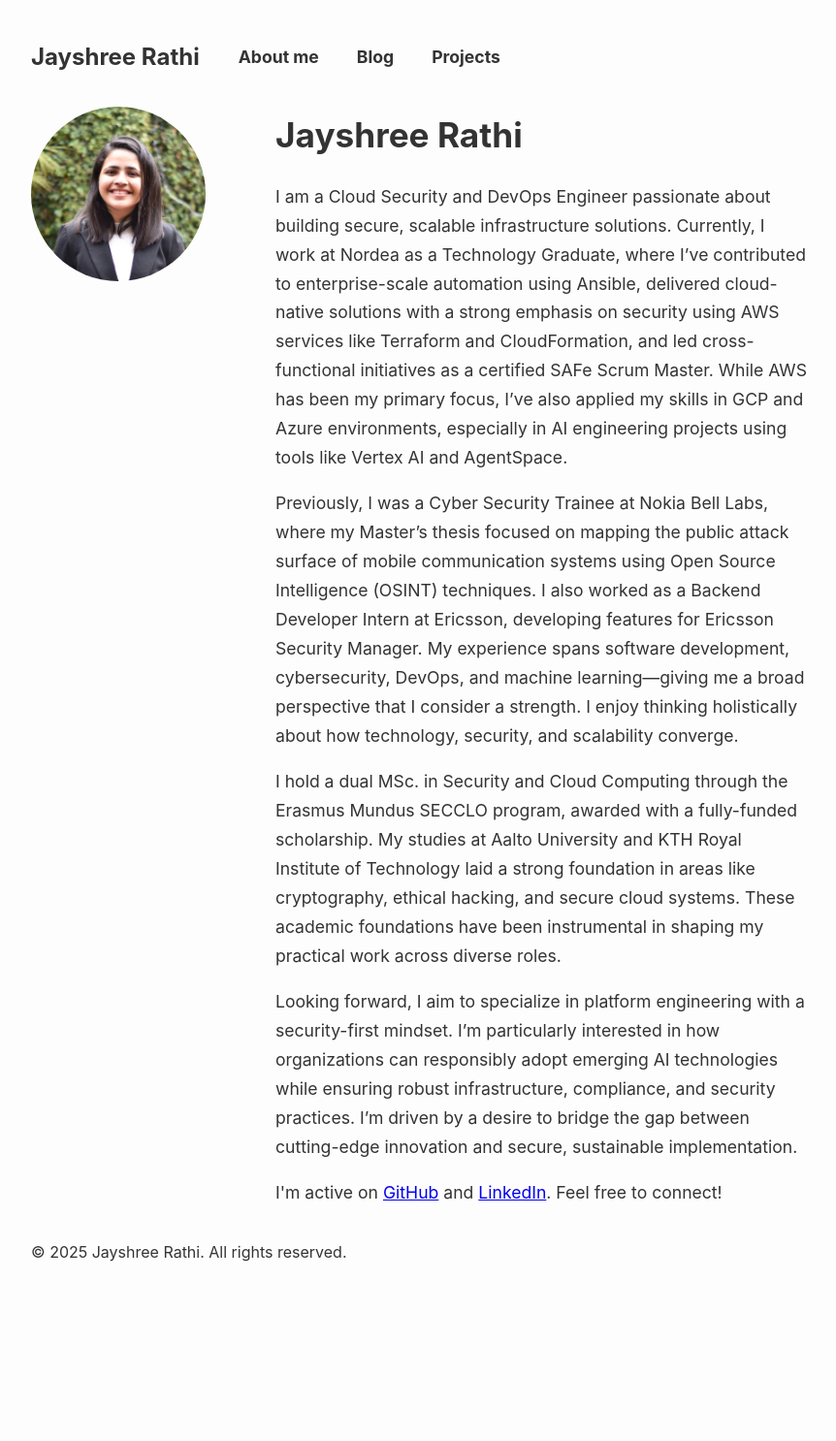
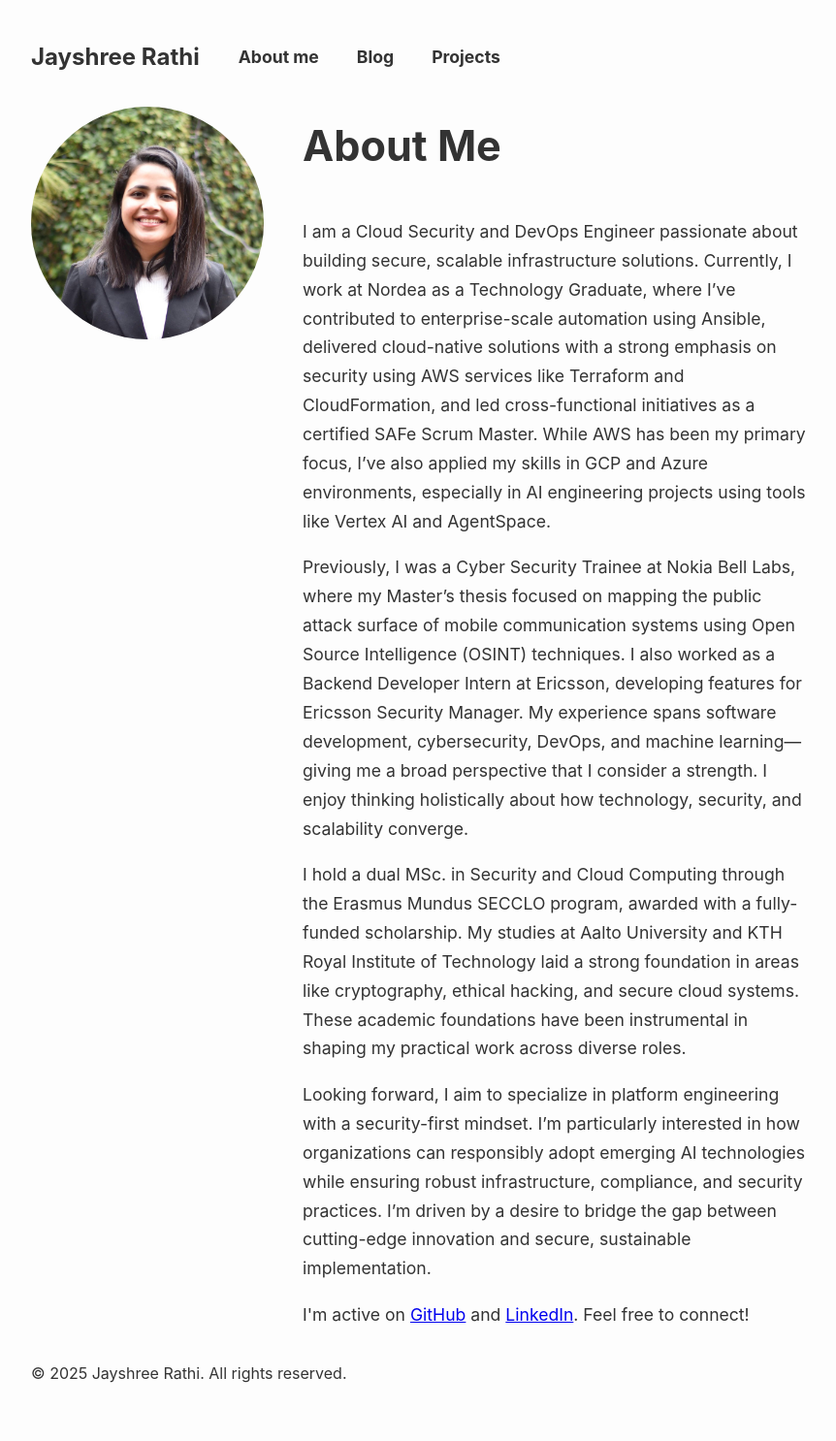
Before and after one commit to jsrathi17/jsrathi17.github.io, a Jekyll site: the page built from index.html, in a window 1280 px wide. Shown: the whole page at 97% size, without its empty margins (208-1070 px from the left). Built offline with Jekyll 4.4.1, drawn with Linux system fonts in a browser that asks for light colours; before the commit the page ends 1360 px from its top, so only the background shows below that.

Commit message:
chore: start text above

```diff
--- a/index.html
+++ b/index.html
@@ -6,15 +6,13 @@ title: About me
 <!-- Styles moved to styles.css -->
 
 <div class="home-profile">
-  <div class="profile-flex">
-    <img src="/assets/profile.jpeg" alt="Jayshree Rathi" class="profile-img" />
-    <div>
-      <div class="profile-title">Jayshree Rathi</div>
-      <p>I am a Cloud Security and DevOps Engineer passionate about building secure, scalable infrastructure solutions. Currently, I work at Nordea as a Technology Graduate, where I’ve contributed to enterprise-scale automation using Ansible, delivered cloud-native solutions with a strong emphasis on security using AWS services like Terraform and CloudFormation, and led cross-functional initiatives as a certified SAFe Scrum Master. While AWS has been my primary focus, I’ve also applied my skills in GCP and Azure environments, especially in AI engineering projects using tools like Vertex AI and AgentSpace.</p>
-      <p>Previously, I was a Cyber Security Trainee at Nokia Bell Labs, where my Master’s thesis focused on mapping the public attack surface of mobile communication systems using Open Source Intelligence (OSINT) techniques. I also worked as a Backend Developer Intern at Ericsson, developing features for Ericsson Security Manager. My experience spans software development, cybersecurity, DevOps, and machine learning—giving me a broad perspective that I consider a strength. I enjoy thinking holistically about how technology, security, and scalability converge.</p>
-      <p>I hold a dual MSc. in Security and Cloud Computing through the Erasmus Mundus SECCLO program, awarded with a fully-funded scholarship. My studies at Aalto University and KTH Royal Institute of Technology laid a strong foundation in areas like cryptography, ethical hacking, and secure cloud systems. These academic foundations have been instrumental in shaping my practical work across diverse roles.</p>
-      <p>Looking forward, I aim to specialize in platform engineering with a security-first mindset. I’m particularly interested in how organizations can responsibly adopt emerging AI technologies while ensuring robust infrastructure, compliance, and security practices. I’m driven by a desire to bridge the gap between cutting-edge innovation and secure, sustainable implementation.</p>
-      <p>I'm active on <a href="https://github.com/your_github">GitHub</a> and <a href="https://www.linkedin.com/in/your_linkedin">LinkedIn</a>. Feel free to connect!</p>
-    </div>
+  <img src="/assets/profile.jpeg" alt="Jayshree Rathi" class="profile-img-float" />
+  <h1 class="main-heading">About Me</h1>
+  <div class="profile-text">
+    <p>I am a Cloud Security and DevOps Engineer passionate about building secure, scalable infrastructure solutions. Currently, I work at Nordea as a Technology Graduate, where I’ve contributed to enterprise-scale automation using Ansible, delivered cloud-native solutions with a strong emphasis on security using AWS services like Terraform and CloudFormation, and led cross-functional initiatives as a certified SAFe Scrum Master. While AWS has been my primary focus, I’ve also applied my skills in GCP and Azure environments, especially in AI engineering projects using tools like Vertex AI and AgentSpace.</p>
+    <p>Previously, I was a Cyber Security Trainee at Nokia Bell Labs, where my Master’s thesis focused on mapping the public attack surface of mobile communication systems using Open Source Intelligence (OSINT) techniques. I also worked as a Backend Developer Intern at Ericsson, developing features for Ericsson Security Manager. My experience spans software development, cybersecurity, DevOps, and machine learning—giving me a broad perspective that I consider a strength. I enjoy thinking holistically about how technology, security, and scalability converge.</p>
+    <p>I hold a dual MSc. in Security and Cloud Computing through the Erasmus Mundus SECCLO program, awarded with a fully-funded scholarship. My studies at Aalto University and KTH Royal Institute of Technology laid a strong foundation in areas like cryptography, ethical hacking, and secure cloud systems. These academic foundations have been instrumental in shaping my practical work across diverse roles.</p>
+    <p>Looking forward, I aim to specialize in platform engineering with a security-first mindset. I’m particularly interested in how organizations can responsibly adopt emerging AI technologies while ensuring robust infrastructure, compliance, and security practices. I’m driven by a desire to bridge the gap between cutting-edge innovation and secure, sustainable implementation.</p>
+    <p>I'm active on <a href="https://github.com/your_github">GitHub</a> and <a href="https://www.linkedin.com/in/your_linkedin">LinkedIn</a>. Feel free to connect!</p>
   </div>
 </div>
--- a/styles.css
+++ b/styles.css
@@ -1,3 +1,23 @@
+/* Float profile image and wrap text */
+.profile-img-float {
+  width: 240px;
+  height: 240px;
+  object-fit: cover;
+  border-radius: 50%;
+  float: left;
+  margin-right: 2.5rem;
+  margin-bottom: 1.5rem;
+}
+.main-heading {
+  font-size: 2.7rem;
+  margin-top: 0.2rem;
+  margin-bottom: 1.2rem;
+  font-weight: 700;
+}
+.profile-text {
+  overflow: hidden;
+  max-width: 900px;
+}
 /* Profile flex alignment for image and text */
 .profile-flex {
   display: flex;
```
